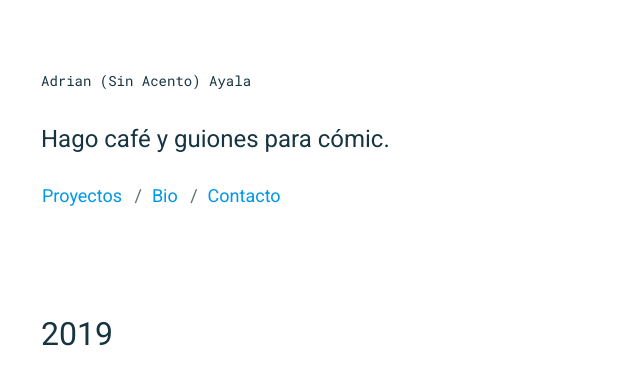
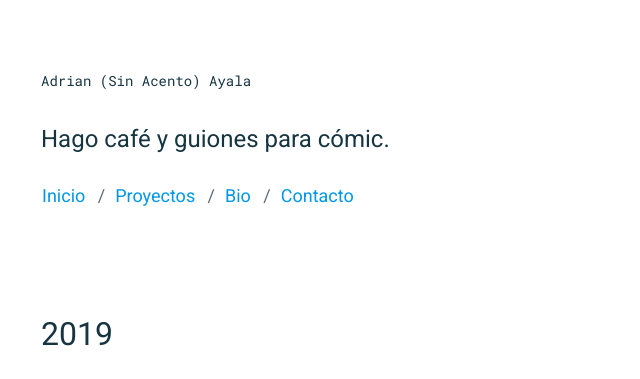
Before and after one commit to adrrian17/adrrian17.github.io, a Jekyll site: the page built from index.html, in a window 1280 px wide. Shown: the top 379 px of the page, without its empty margins (319-959 px from the left). Built offline with Jekyll 4.4.1, drawn with Linux system fonts in a browser that asks for light colours.

Commit message:
Update header.html

```diff
--- a/_includes/header.html
+++ b/_includes/header.html
@@ -2,20 +2,12 @@
   <h1><code>{{ site.title}}</code></h1>
   <h1>{{ site.description }}</h1>
   <p>
-  	{% if page.title != nil %}
   	<a href="{{ "/" | prepend: site.baseurl }}">Inicio</a>
     <span class="u-separate"></span>
-    {% endif %}
-    {% if page.title != 'Proyectos' %}
     <a href="{{ "/projects/" | prepend: site.baseurl }}">Proyectos</a>
     <span class="u-separate"></span>
-    {% endif %}
-    {% if page.title != 'Bio' %}
     <a href="{{ "/bio/" | prepend: site.baseurl }}">Bio</a>
     <span class="u-separate"></span>
-    {% endif %}
-    {% if page.title != 'Contacto' %}
     <a href="{{ "/contact/" | prepend: site.baseurl }}">Contacto</a>
-    {% endif %}
   </p>
 </header>
```
Lines whose indentation alone changed are shown as unchanged.
